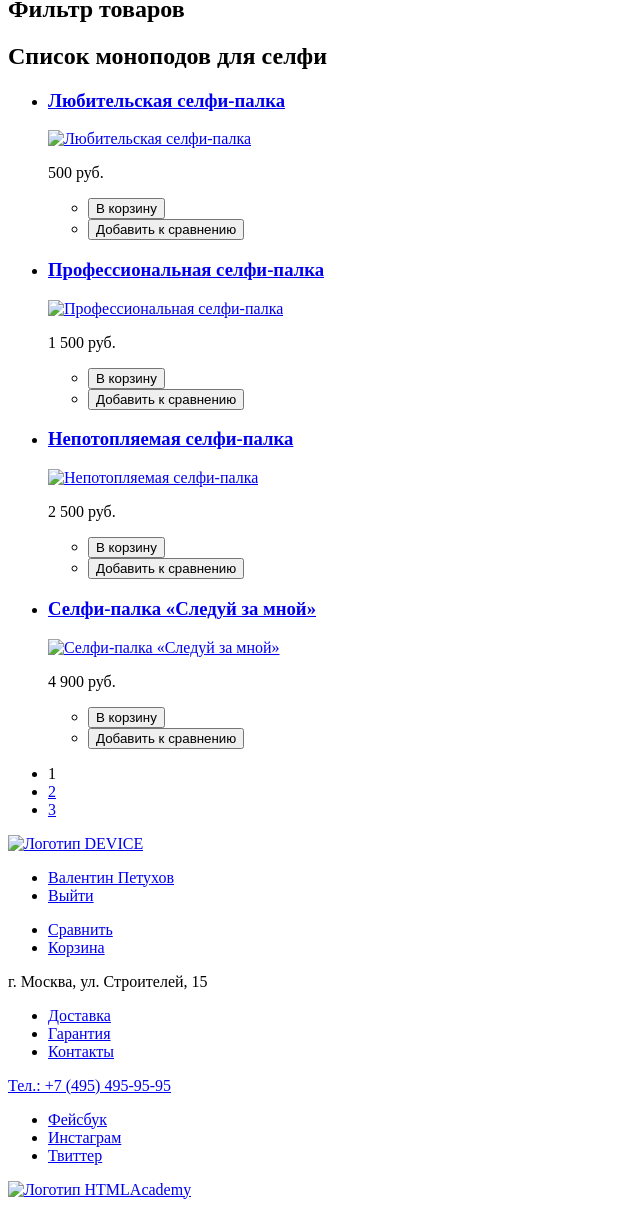
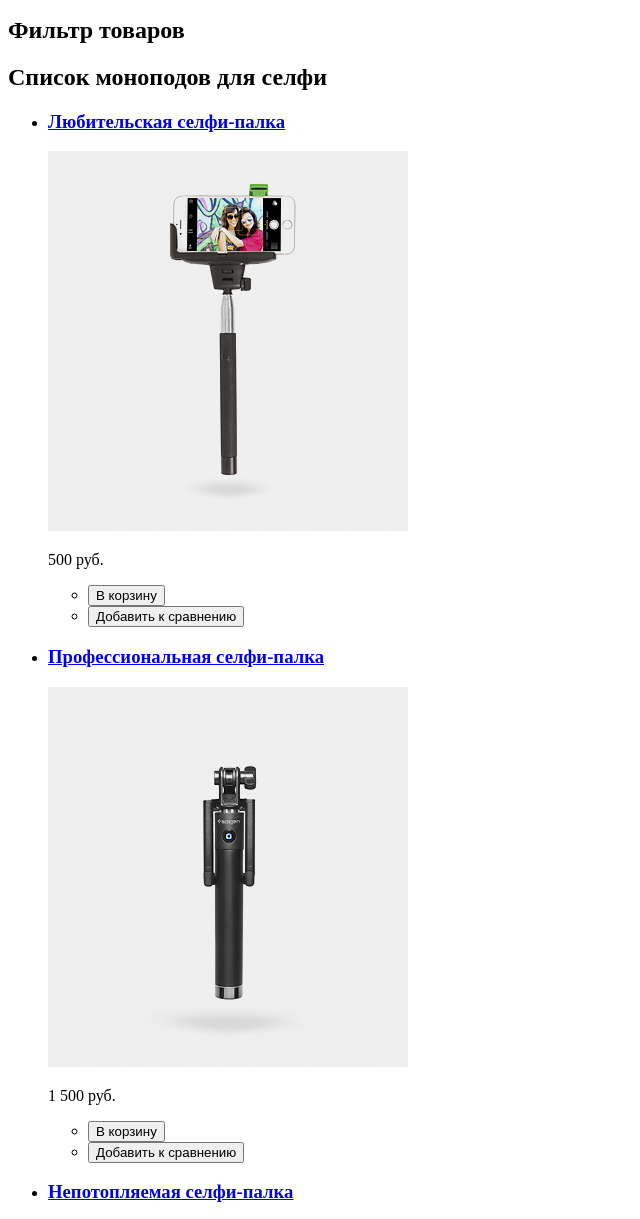
Before and after one commit to fominivan82/1037067-device-25, a plain HTML site: page catalog.html in a window 1280 px wide. Shown: the part 505-1724 px from the top of the page, without its empty margins (0-640 px from the left). Drawn offline with Linux system fonts and the light colour scheme.

Commit message:
Update catalog.html
добавил ссылки

```diff
--- a/catalog.html
+++ b/catalog.html
@@ -7,7 +7,7 @@
   <body>
   <header class="main-header">
     <a class="header-logo" href="index.html">
-      <img src="#"  alt="Логотип DEVICE"><!--width="368" height="153"  -->
+      <img src="img\logo.svg" width="163" height="35" alt="Логотип DEVICE">
     </a>
     <nav class="main-navigation">
       <form class="site-panel" method="get">
@@ -62,7 +62,7 @@
           </h3>
           <p class="catalog-item-image">
             <a href="#">
-              <img src="img/product-1.jpg" width="220" height="165" alt="Любительская селфи-палка">
+              <img src="img\item-1.jpg" width="360" height="380" alt="Любительская селфи-палка">
             </a>
           </p>
           <p class="catalog-item-price">
@@ -79,7 +79,7 @@
           </h3>
           <p class="catalog-item-image">
             <a href="#">
-              <img src="img/product-2.jpg" width="220" height="165" alt="Профессиональная селфи-палка">
+              <img src="img\item-2.jpg" width="360" height="380" alt="Профессиональная селфи-палка">
             </a>
           </p>
           <p class="catalog-item-price">
@@ -96,7 +96,7 @@
           </h3>
           <p class="catalog-item-image">
             <a href="#">
-              <img src="img/product-3.jpg" width="220" height="165" alt="Непотопляемая селфи-палка">
+              <img src="img\item-3.jpg" width="360" height="380" alt="Непотопляемая селфи-палка">
             </a>
           </p>
           <p class="catalog-item-price">
@@ -113,7 +113,7 @@
           </h3>
           <p class="catalog-item-image">
             <a href="#">
-              <img src="img/product-4.jpg" width="220" height="165" alt="Селфи-палка «Следуй за мной»">
+              <img src="img\item-4.jpg" width="360" height="380" alt="Селфи-палка «Следуй за мной»">
             </a>
           </p>
           <p class="catalog-item-price">
@@ -134,7 +134,7 @@
   </main>
   <footer class="main-footer">
     <a class="footer-logo" href="#">
-      <img src="#"  alt="Логотип DEVICE">
+      <img src="img\logo.svg" width="163" height="35" alt="Логотип DEVICE">
     </a>
     <ul class="footer-panel-user">
       <li><a href="#">Валентин Петухов</a></li>
@@ -157,7 +157,7 @@
       <li><a class="social-button" href="#">Твиттер</a></li>
     </ul>
     <a class="footer-logo-html" href="https://htmlacademy.ru/intensive/htmlcss">
-      <img src="#" alt="Логотип HTMLAcademy">
+      <img src="img\logo-html.svg" width="27" height="35" alt="Логотип HTMLAcademy">
     </a>
   </footer>
 </body>
```
